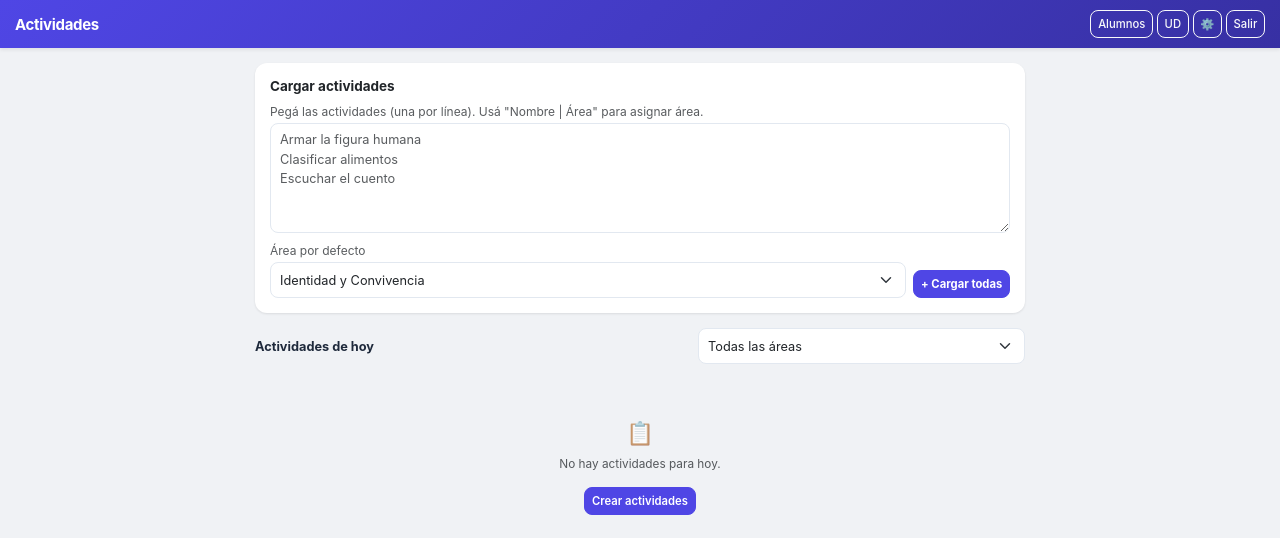
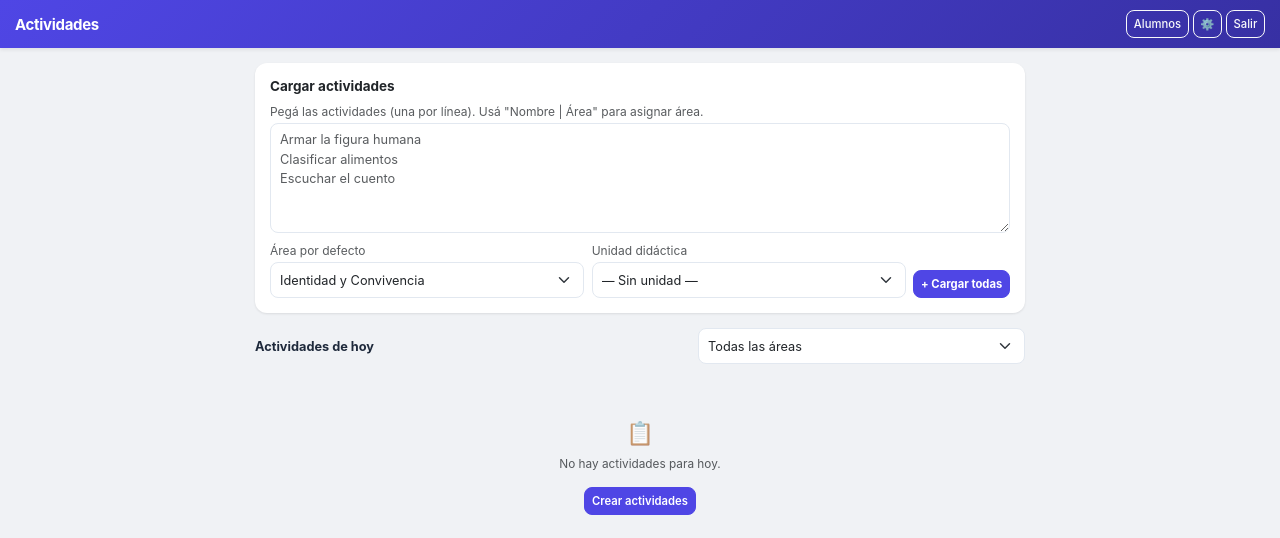
Before and after one commit to chiarakordek/Asistente_Infia, a Flask app: page /actividades in a window 1280 px wide. Shown: the top 538 px of the page. Run offline with Flask 3, Linux system fonts and the light colour scheme; the visitor is signed in with stand-in values (Sample User, id 1); data that the repository does not hold is empty; some libraries are stand-ins or nearby versions.

Commit message:
fix: eliminar pantalla unidades, agregar selector de unidad en actividades, fix service worker cache

```diff
--- a/app.py
+++ b/app.py
@@ -99,7 +99,8 @@ def dashboard_page():
 @login_required
 def actividades_page():
     user = obtener_usuario_por_id(session['user_id'])
-    return render_template('actividades.html', user=user, areas=areas_para(session['user_id']))
+    unidades = obtener_unidades(session['user_id'])
+    return render_template('actividades.html', user=user, areas=areas_para(session['user_id']), unidades=unidades)
 
 @app.route('/alumno/<int:id_alumno>')
 @login_required
@@ -214,7 +215,7 @@ def api_crear_actividades_multi():
     actividades = data.get('actividades', [])
     if not actividades:
         return jsonify(error='No hay actividades'), 400
-    ids = crear_actividades_multi(session['user_id'], actividades, data.get('fecha'))
+    ids = crear_actividades_multi(session['user_id'], actividades, data.get('fecha'), data.get('id_unidad'))
     return jsonify(ids=ids, count=len(ids)), 201
 
 # ─── API: OBSERVACIONES ──────────────────
@@ -421,14 +422,6 @@ def api_eliminar_unidad(id_unidad):
     eliminar_unidad(id_unidad, session['user_id'])
     return jsonify(ok=True)
 
-# ─── PÁGINA: UNIDADES ─────────────────────
-
-@app.route('/unidades')
-@login_required
-def unidades_page():
-    user = obtener_usuario_por_id(session['user_id'])
-    return render_template('unidades.html', user=user)
-
 # ─── API: STATS ───────────────────────────
 
 @app.route('/api/stats')
--- a/src/db.py
+++ b/src/db.py
@@ -243,15 +243,15 @@ def actualizar_actividad(id_actividad, id_usuario, nombre=None, area=None):
     finally:
         conn.close()
 
-def crear_actividades_multi(id_usuario, actividades, fecha=None):
+def crear_actividades_multi(id_usuario, actividades, fecha=None, id_unidad=None):
     conn = conectar()
     ids = []
     try:
         f = fecha or date.today().isoformat()
         for act in actividades:
             uid = execute_return(conn,
-                'INSERT INTO actividades (id_usuario, nombre, area, fecha) VALUES (%s,%s,%s,%s) RETURNING id_actividad',
-                (id_usuario, act['nombre'], act.get('area', 'Identidad y Convivencia'), f))
+                'INSERT INTO actividades (id_usuario, nombre, area, fecha, id_unidad) VALUES (%s,%s,%s,%s,%s) RETURNING id_actividad',
+                (id_usuario, act['nombre'], act.get('area', 'Identidad y Convivencia'), f, id_unidad))
             ids.append(uid)
         conn.commit()
         return ids
--- a/static/js/app.js
+++ b/static/js/app.js
@@ -649,6 +649,7 @@ async function cargarActividades() {
           <div class="flex-grow-1 me-2" style="min-width:0">
             <div class="fw-medium d-flex align-items-center gap-2">
               <span class="act-nombre-texto">${a.nombre}</span>
+              ${a.unidad_titulo ? `<span class="badge bg-light text-muted fw-normal" style="font-size:0.65rem">${a.unidad_titulo}</span>` : ''}
             </div>
           </div>
           <div class="d-flex gap-1 flex-shrink-0">
@@ -666,6 +667,8 @@ async function cargarActividades() {
 async function guardarActividadesMulti() {
   const textarea = document.getElementById('bulkActividades');
   const areaDefault = document.getElementById('bulkArea').value;
+  const unidadSelect = document.getElementById('bulkUnidad');
+  const idUnidad = unidadSelect ? parseInt(unidadSelect.value) || null : null;
   const lines = textarea.value.trim().split('\n').filter(Boolean);
   if (!lines.length) return mostrarToast('Pegá al menos una actividad', 'warning');
 
@@ -681,7 +684,7 @@ async function guardarActividadesMulti() {
   });
 
   try {
-    const r = await api('POST', '/api/actividades/multi', { actividades });
+    const r = await api('POST', '/api/actividades/multi', { actividades, id_unidad: idUnidad });
     textarea.value = '';
     mostrarToast(`${r.count} actividades cargadas`);
     cargarActividades();
--- a/templates/actividades.html
+++ b/templates/actividades.html
@@ -15,7 +15,6 @@
       <span class="navbar-brand fw-bold">Actividades</span>
       <div class="navbar-nav ms-auto flex-row gap-1">
         <a class="btn btn-sm btn-outline-light fw-medium" href="/dashboard">Alumnos</a>
-        <a class="btn btn-sm btn-outline-light fw-medium" href="/unidades">UD</a>
         <a class="btn btn-sm btn-outline-light fw-medium" href="/config" title="Configuración">⚙️</a>
         <button class="btn btn-sm btn-outline-light fw-medium" onclick="logout()">Salir</button>
       </div>
@@ -36,6 +35,15 @@
           <select id="bulkArea" class="form-select">
             {% for a in areas %}
             <option>{{ a }}</option>
+            {% endfor %}
+          </select>
+        </div>
+        <div class="col">
+          <label class="form-label small text-muted">Unidad didáctica</label>
+          <select id="bulkUnidad" class="form-select">
+            <option value="">— Sin unidad —</option>
+            {% for u in unidades %}
+            <option value="{{ u.id_unidad }}">{{ u.titulo }}</option>
             {% endfor %}
           </select>
         </div>
--- a/templates/dashboard.html
+++ b/templates/dashboard.html
@@ -15,7 +15,6 @@
       <span class="navbar-brand fw-bold">Asistente Informes</span>
       <div class="navbar-nav ms-auto flex-row gap-1">
         <a class="btn btn-sm btn-outline-light fw-medium" href="/actividades">Act</a>
-        <a class="btn btn-sm btn-outline-light fw-medium" href="/unidades">UD</a>
         <a class="btn btn-sm btn-outline-light fw-medium" href="/config" title="Configuración">⚙️</a>
         <button class="btn btn-sm btn-outline-light fw-medium" onclick="logout()">Salir</button>
       </div>
```
Also changed, not shown: static/sw.js (+31 -8 lines).
